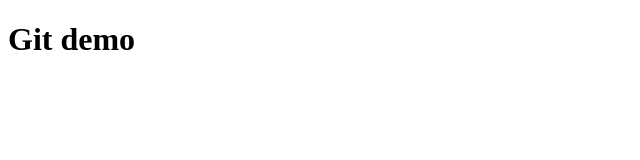
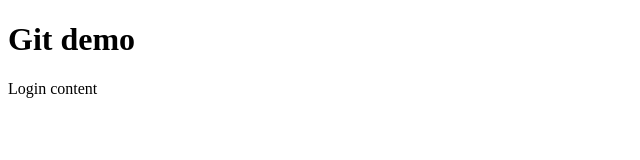
Before and after one commit to nongdamphu/gittest, a plain HTML site: page index.html in a window 1280 px wide. Shown: the whole page, without its empty margins (0-640 px from the left). Drawn offline with Linux system fonts and the light colour scheme.

Commit message:
change content index.html on login branch

```diff
--- a/index.html
+++ b/index.html
@@ -8,5 +8,6 @@
 </head>
 <body>
     <h1>Git demo</h1>
+    <p>Login content</p>
 </body>
 </html>
```
